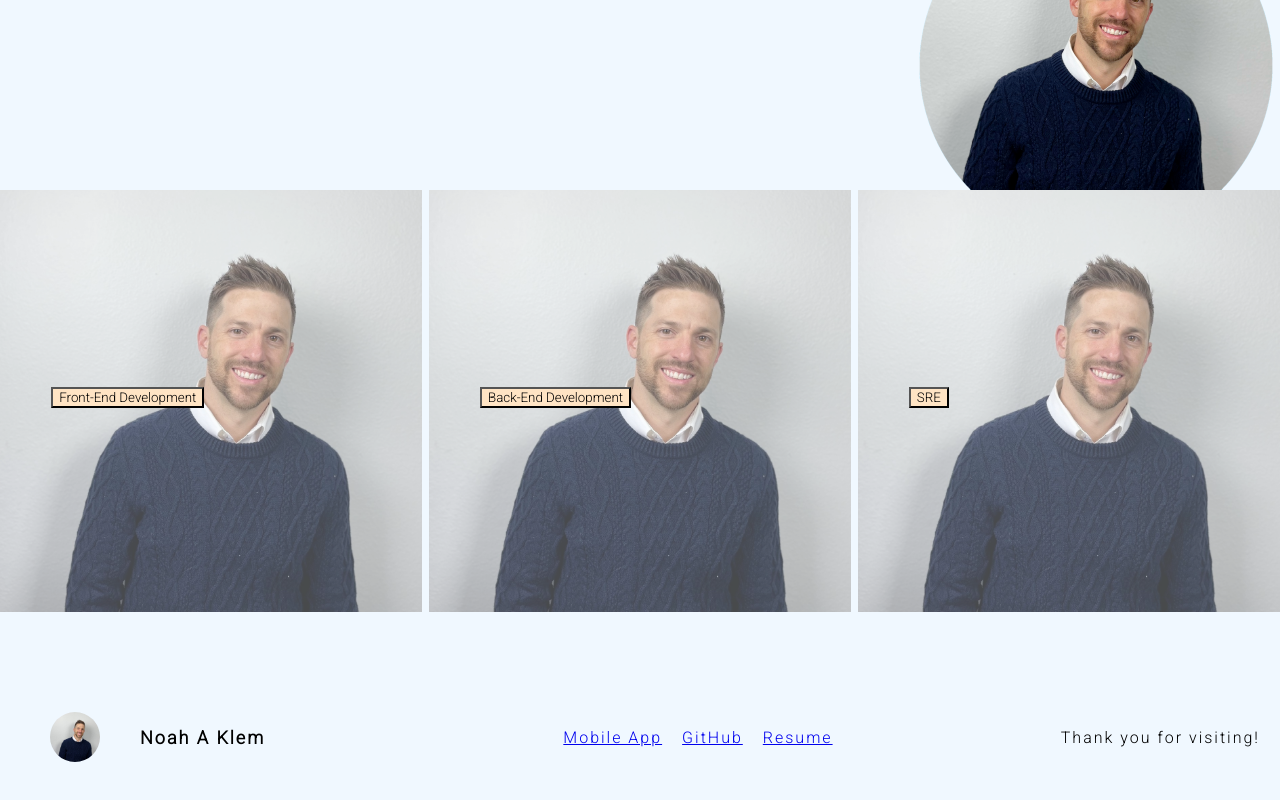
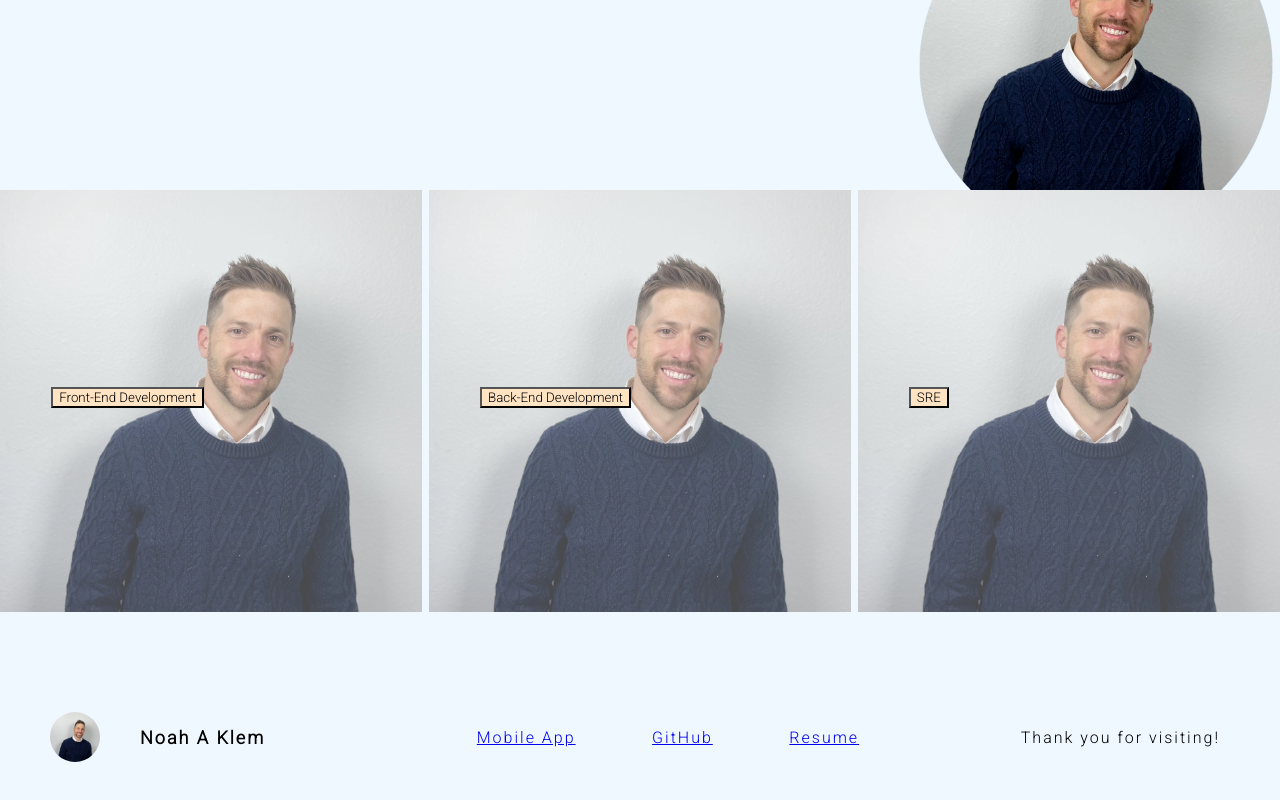
Before and after one commit to noahaklem/noahaklem.com, a React (Create React App) app in the folder react_frontend/: page / in a window 1280 px wide. Shown: the part 294-1094 px from the top of the page. Built offline with nearby package versions, Linux system fonts and the light colour scheme; a web font is replaced by a local one.

Commit message:
margin fix in Footer

```diff
--- a/react_frontend/src/components/Footer/Footer.css
+++ b/react_frontend/src/components/Footer/Footer.css
@@ -26,12 +26,13 @@
 
 .footer-links {
     display: flex;
-    justify-content: center;
+    justify-content: space-between;
     align-items: center;
+    width: 33%;
 }
 
 .footer-links > a {
-    margin: 0 0 0 20px;
+    margin: 0 20px 0 20px;
 }
 
 .footer-thanks {
@@ -41,5 +42,5 @@
 }
 
 .footer-thanks > p {
-    margin-right: 20px;
+    margin-right: 60px;
 }
```
